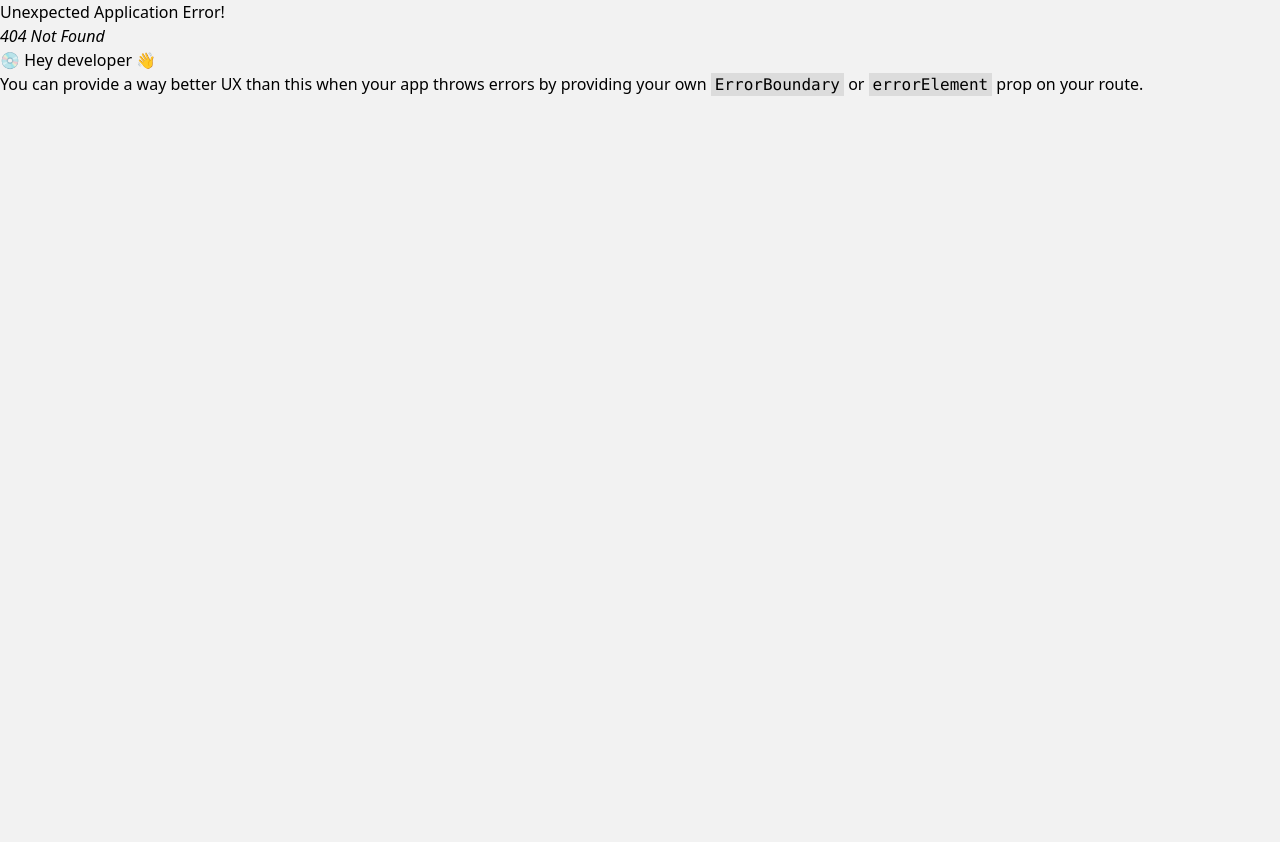
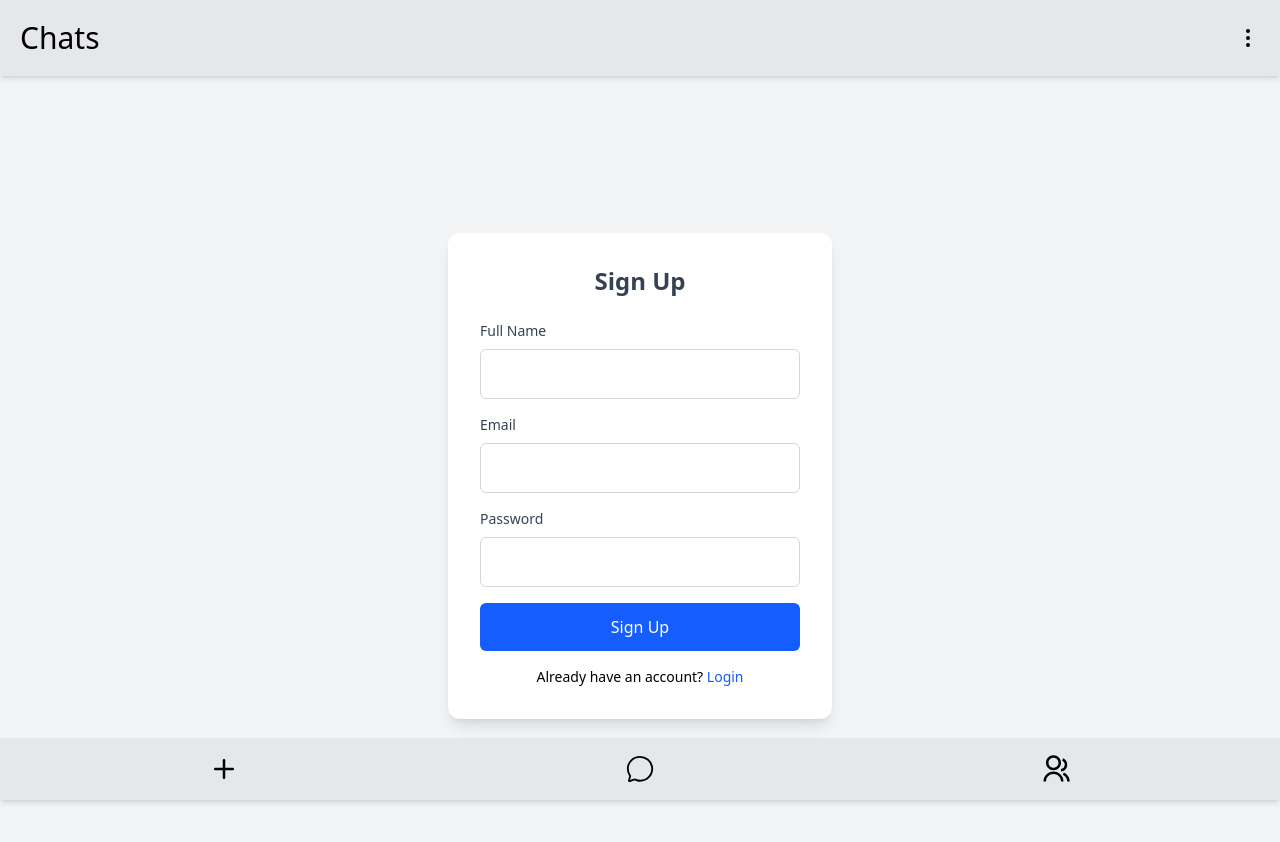
Before and after one commit to zaccodder/chateer-app, a React (Vite) app in the folder chateer-frontend/: page /signup in a window 1280 px wide. Before the commit this address had no page. Shown: the top 842 px of the page. Before the commit the page ends 800 px from the top, so only its background shows below. Built offline with nearby package versions, Linux system fonts and the light colour scheme.

Commit message:
update Frontend side

```diff
--- a/chateer-frontend/package.json
+++ b/chateer-frontend/package.json
@@ -11,6 +11,8 @@
   },
   "dependencies": {
     "@tailwindcss/vite": "^4.0.12",
+    "axios": "^1.8.3",
+    "jwt-decode": "^4.0.0",
     "react": "^19.0.0",
     "react-dom": "^19.0.0",
     "react-icons": "^5.5.0",
--- a/chateer-frontend/src/App.jsx
+++ b/chateer-frontend/src/App.jsx
@@ -6,11 +6,14 @@ import ChatRoom from './pages/ChatRoom';
 import ChatGroup from './pages/ChatGroup';
 import SingleUser from './pages/SingleUser';
 import Login from './pages/Login';
+import Signup from './pages/Signup';
+
 const router = createBrowserRouter(
   createRoutesFromElements(
     <Route path="/" element={<Layout />}>
       <Route index element={<Login />} />
-      <Route path="singleuser" element={<SingleUser />} />
+      <Route path="signup" element={<Signup />} />
+      <Route path="singleuser/:userId" element={<SingleUser />} />
       <Route path="chatroom" element={<ChatRoom />} />
       <Route path="uploadfile" element={<UploadFile />} />
       <Route path="chatgroup" element={<ChatGroup />} />
--- a/chateer-frontend/src/main.jsx
+++ b/chateer-frontend/src/main.jsx
@@ -5,6 +5,6 @@ import App from './App.jsx';
 
 createRoot(document.getElementById('root')).render(
   <StrictMode>
-    <App />
+      <App />
   </StrictMode>
 );
--- a/chateer-frontend/src/pages/ChatRoom.jsx
+++ b/chateer-frontend/src/pages/ChatRoom.jsx
@@ -1,29 +1,36 @@
-import React from "react";
+import React, { useEffect, useState } from "react";
+import { Link } from "react-router-dom";
 import UserProfile from "../pages/UserProfile";
-import { Link } from "react-router-dom";
+import axios from "axios";
 
 function ChatRoom() {
-  const currentTime = new Date().toLocaleTimeString("en-US", {
-    hour: "2-digit",
-    minute: "2-digit",
-    hour12: true,
-  });
+  const [allUsers, setAllUsers] = useState([]);
 
-  // Simulated list of users
-  const users = Array.from({ length: 20 }, (_, index) => ({
-    id: index + 1,
-    onlineTime: currentTime,
-  }));
+  useEffect(() => {
+    const fetchUsers = async () => {
+      try {
+        const response = await axios.get("/api/v1/auth/all-users");
+        setAllUsers(response.data);
+      } catch (error) {
+        console.error("Error fetching all users:", error);
+      }
+    };
+
+    fetchUsers();
+  }, []);
 
   return (
     <div className="w-screen h-[90vh] flex items-start justify-start">
-
       <div className="bg-gray-200 w-full p-3 flex flex-col gap-5 h-full min-h-0 overflow-y-auto pb-10">
-        {users.map((user) => (
-          <Link to="/singleuser" key={user.id}>
-            <UserProfile onlineTime={user.onlineTime} />
-          </Link>
-        ))}
+        {allUsers.length === 0 ? (
+          <p className="text-gray-600">No users found</p>
+        ) : (
+          allUsers.map((user) => (
+            <Link to={`/singleuser/${user._id}`} key={user._id}>
+              <UserProfile username={user.username} />
+            </Link>
+          ))
+        )}
       </div>
     </div>
   );
--- a/chateer-frontend/src/pages/Login.jsx
+++ b/chateer-frontend/src/pages/Login.jsx
@@ -1,11 +1,43 @@
-import React from 'react'
+// import React, { useState } from 'react';
+// import axios from 'axios';
+// import { useNavigate } from 'react-router-dom'; // To navigate after login
 
 const Login = () => {
+  // State for form inputs
+  // const [email, setEmail] = useState('');
+  // const [password, setPassword] = useState('');
+  // const [error, setError] = useState('');
+
+  // const navigate = useNavigate(); // For redirection after login
+
+  // // Handle form submission
+  // const handleLogin = async (e) => {
+  //   e.preventDefault();
+
+  //   try {
+  //     // Send login request to the backend
+  //     const response = await axios.post('/api/v1//auth/login', {
+  //       email,
+  //       password
+  //     });
+
+  //     // Save the JWT token to local storage
+  //     const { token, userId } = response.data;
+  //     localStorage.setItem('token', token);
+  //     localStorage.setItem('userId', userId);
+
+  //     // Redirect to the chat page or dashboard
+  //     navigate('/chatroom');  // Change '/chat' to your desired route
+  //   } catch (err) {
+  //     // Handle errors (e.g., invalid credentials)
+  //     console.log(err)
+  //     setError('Invalid email or password');
+  //   }
+  // };
+
   return (
-    <div className="mt-25">
-      <h1>Login Page</h1>
-    </div>
-  )
-}
+    <h1>Login</h1>
+  );
+};
 
-export default Login
+export default Login;
--- a/chateer-frontend/src/pages/Signup.jsx
+++ b/chateer-frontend/src/pages/Signup.jsx
@@ -1,11 +1,109 @@
-import React from 'react'
+import React, { useState } from 'react';
+import {signup} from '../services/auth';
+import { useNavigate } from 'react-router-dom';
 
 const Signup = () => {
+  // State for form inputs
+  const [username, setUsername] = useState('');
+  const [email, setEmail] = useState('');
+  const [password, setPassword] = useState('');
+  const [error, setError] = useState('');
+
+  const navigate = useNavigate();
+
+
+  const handleSignup = async (e) => {
+    e.preventDefault();
+
+
+    try {
+      const user = await signup({
+        username,
+        email,
+        password
+
+      })
+      console.log(user)
+      navigate('/');
+    } catch (err) {
+      console.log(err)
+      // Handle errors (e.g., user already exists)
+      setError('Error during signup. Please try again.');
+    }
+  };
+
   return (
-    <div className="mt-25">
-      <h1>Sign up Page</h1>
+    <div className="flex justify-center items-center h-screen bg-gray-100">
+      <div className="bg-white p-8 rounded-xl shadow-lg w-full max-w-sm">
+        <h2 className="text-2xl font-semibold text-center text-gray-700 mb-6">Sign Up</h2>
+
+        {/* Show error message if any */}
+        {error && <p className="text-red-500 text-center mb-4">{error}</p>}
+
+        <form onSubmit={handleSignup}>
+          {/* Name Input */} {/* Confirm Password Input */}
+
+          <div className="mb-4">
+            <label htmlFor="name" className="block text-sm font-medium text-gray-700">Full Name</label>
+            <input
+              type="text"
+              id="username"
+              name="username"
+              value={username}
+              onChange={(e) => setUsername(e.target.value)}
+              className="mt-2 p-3 w-full border border-gray-300 rounded-md focus:outline-none focus:ring-2 focus:ring-blue-500"
+              required
+            />
+          </div>
+
+          {/* Email Input */}
+          <div className="mb-4">
+            <label htmlFor="email" className="block text-sm font-medium text-gray-700">Email</label>
+            <input
+              type="email"
+              id="email"
+              name="email"
+              value={email}
+              onChange={(e) => setEmail(e.target.value)}
+              className="mt-2 p-3 w-full border border-gray-300 rounded-md focus:outline-none focus:ring-2 focus:ring-blue-500"
+              required
+            />
+          </div>
+
+          {/* Password Input */}
+          <div className="mb-4">
+            <label htmlFor="password" className="block text-sm font-medium text-gray-700">Password</label>
+            <input
+              type="password"
+              id="password"
+              name="password"
+              value={password}
+              onChange={(e) => setPassword(e.target.value)}
+              className="mt-2 p-3 w-full border border-gray-300 rounded-md focus:outline-none focus:ring-2 focus:ring-blue-500"
+              required
+            />
+          </div>
+
+          {/* Submit Button */}
+          <div className="flex items-center justify-between">
+            <button
+              type="submit"
+              className="w-full bg-blue-600 text-white p-3 rounded-md hover:bg-blue-700 focus:outline-none focus:ring-2 focus:ring-blue-500"
+            >
+              Sign Up
+            </button>
+          </div>
+        </form>
+
+        <div className="mt-4 text-center text-sm">
+          <p>
+            Already have an account?{' '}
+            <a href="/login" className="text-blue-600 hover:underline">Login</a>
+          </p>
+        </div>
+      </div>
     </div>
-  )
-}
+  );
+};
 
-export default Signup
+export default Signup;
--- a/chateer-frontend/src/pages/SingleUser.jsx
+++ b/chateer-frontend/src/pages/SingleUser.jsx
@@ -1,31 +1,86 @@
-import React from "react";
+import React, { useEffect, useState, useCallback, useRef } from "react";
 import UserProfile from "./UserProfile";
-import { useState } from "react";
 import { IoIosArrowBack } from "react-icons/io";
-import { Link } from "react-router-dom";
+import { Link, useParams } from "react-router-dom";
+import axios from "axios";
+
 export default function SingleUser() {
-  const [messages, setMessages] = useState([])
+  const { userId } = useParams();
+  const senderId = localStorage.getItem("userId");
 
-  function chandleClik(formData){
+  const [messages, setMessages] = useState([]);
+  const [receiverName, setReceiverName] = useState("");
+  const messageInputRef = useRef(null);
 
-    const message = formData.get("message").trim();
-    if (message){
-      setMessages((prevMessages) => [...prevMessages, message])
-    }
+  // Fetch receiver's details
+  useEffect(() => {
+    const fetchReceiverDetails = async () => {
+      try {
+        const response = await axios.get(`/api/v1/auth/user/${userId}`);
+        if (response.data?.username) {
+          setReceiverName(response.data.username);
+        } else {
+          console.error("Unexpected response structure:", response.data);
+        }
+      } catch (error) {
+        console.error("Error fetching receiver details:", error.response?.data || error);
+      }
+    };
 
-  }
+    if (userId) fetchReceiverDetails();
+  }, [userId]);
+
+  // Send Message
+  const handleSendMessage = useCallback(
+    async (e) => {
+      e.preventDefault();
+      const messageText = messageInputRef.current.value.trim();
+      if (!messageText) return;
+
+      // Check if authToken exists before sending
+      const authToken = localStorage.getItem("token");
+      if (!authToken) {
+        console.error("No authorization token found!");
+        return;
+      }
+
+      try {
+        const response = await axios.post(
+          "/api/v1/messages/receiverId",
+          { senderId, receiverId: userId, message: messageText },
+          { headers: { Authorization: `Bearer ${authToken}` } }
+        );
+
+        setMessages((prevMessages) => [...prevMessages, response.data.message]);
+        messageInputRef.current.value = ""; // Reset input without re-rendering
+      } catch (error) {
+        console.error("Error sending message:", error.response?.data || error);
+      }
+    },
+    [senderId, userId]
+  );
+
   return (
     <div className="flex flex-col mt-5 h-[75vh] max-w-lg mx-auto p-4 rounded-lg shadow-md">
+      {/* Header */}
       <div className="flex items-center gap-5 mb-10">
-        <Link to="/chatroom"><IoIosArrowBack className="text-2xl"/></Link>
-      <UserProfile />
+        <Link to="/chatroom">
+          <IoIosArrowBack className="text-2xl" />
+        </Link>
+        <UserProfile username={receiverName || "Unknown"} />
       </div>
 
+      {/* Messages */}
       <div className="flex-grow overflow-y-auto p-4 space-y-2 bg-gray-100 rounded-md">
         {messages.length > 0 ? (
-          messages.map((message, index) => (
-            <p key={index} className="p-2 bg-white rounded-lg shadow">
-              {message}
+          messages.map((msg, index) => (
+            <p
+              key={index}
+              className={`p-2 rounded-lg shadow ${
+                msg.senderId === senderId ? "bg-blue-500 text-white self-end" : "bg-white"
+              }`}
+            >
+              {msg.message}
             </p>
           ))
         ) : (
@@ -33,16 +88,16 @@ export default function SingleUser() {
         )}
       </div>
 
-      <form action={chandleClik} className="flex items-center space-x-2 p-2 ">
-        <div>
+      {/* Message Input */}
+      <form onSubmit={handleSendMessage} className="flex items-center space-x-2 p-2">
         <input
           type="text"
           placeholder="Type a message..."
           name="message"
           className="flex-grow p-2 border rounded-md"
+          ref={messageInputRef}
         />
-        </div>
-        <button className="px-4 py-2 bg-blue-500 text-white rounded-md">
+        <button type="submit" className="px-4 py-2 bg-blue-500 text-white rounded-md">
           Send
         </button>
       </form>
--- a/chateer-frontend/src/pages/UserProfile.jsx
+++ b/chateer-frontend/src/pages/UserProfile.jsx
@@ -1,11 +1,11 @@
 import React from 'react'
 import Profile from "../assets/images/mk.jpeg"
-function UserProfile({onlineTime}) {
+function UserProfile({username, onlineTime}) {
   return (
     <div className="flex items-center gap-6">
-      <img src={Profile} alt="keita profile" className="rounded-full w-15 h-15"/>
+      <img src={Profile} alt={`${username} profile`} className="rounded-full w-15 h-15"/>
       <div>
-        <h1>Keita Modibo</h1>
+        <h1>{username}</h1>
       </div>
       <p className="ml-15">{onlineTime} </p>
     </div>
--- /dev/null
+++ b/chateer-frontend/src/services/auth.js
@@ -0,0 +1,11 @@
+import axios from "axios";
+
+
+const baseUrl = "/api/v1/auth"
+
+export const signup = (data) => {
+    const request = axios.post(`${baseUrl}/sign-up`,
+        data
+    )
+    return request.data
+}
--- a/chateer-frontend/vite.config.js
+++ b/chateer-frontend/vite.config.js
@@ -2,7 +2,15 @@ import { defineConfig } from 'vite';
 import react from '@vitejs/plugin-react';
 import tailwindcss from '@tailwindcss/vite';
 
-// https://vite.dev/config/
+
 export default defineConfig({
   plugins: [react(), tailwindcss()],
+  server: {
+    proxy: {
+      "/api/v1": {
+        target: "http://localhost:3001",
+        changeOrigin: true,
+      },
+    },
+  },
 });
```
Also changed, not shown: 1 other file (tests, documents, lock files or other folders).
